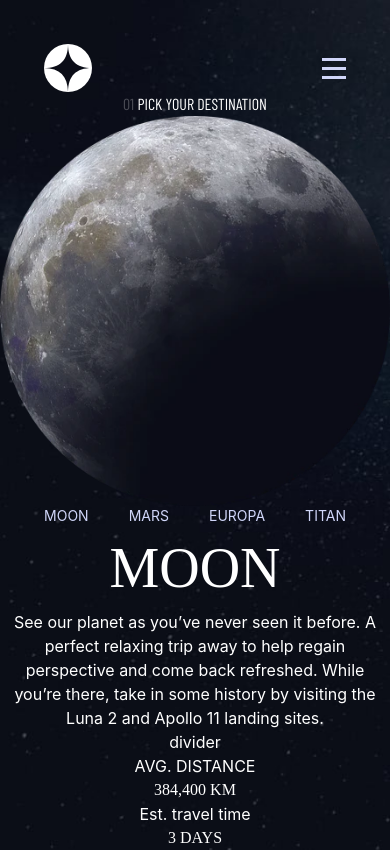
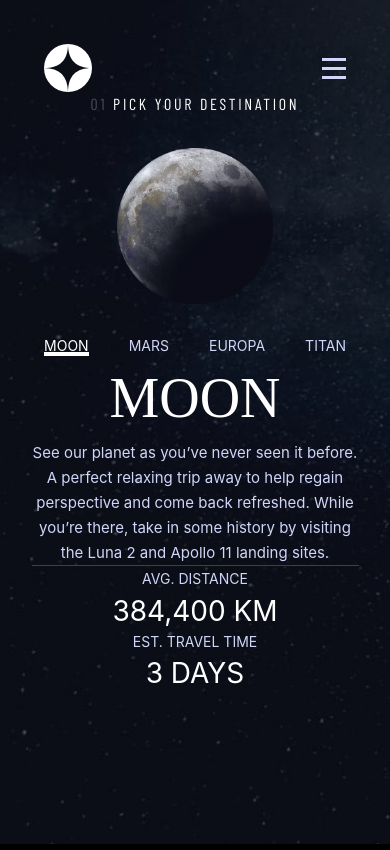
Before and after one commit to alexisarte/space-tourism-website, a React (Vite) app: page /destination in a window 390 px wide. Built offline with nearby package versions, Linux system fonts and the light colour scheme; a web font is replaced by a local one.

Commit message:
Mobile design of the destination page

```diff
--- /dev/null
+++ b/src/components/DestinationItem.tsx
@@ -0,0 +1,24 @@
+type DestinationItemProps = {
+  name: string;
+  onclick: (name: string) => void;
+  isActive: string;
+};
+
+const DestinationItem = ({ name, onclick, isActive }: DestinationItemProps) => {
+  return (
+    <li className="group relative" onClick={() => onclick(name)}>
+      <span className={`${isActive === name ? "text-white" : " "}`}>
+        {name}
+      </span>
+      <span
+        className={`absolute bottom-0 block h-1 w-full ${
+          isActive === name
+            ? "bg-white"
+            : "scale-0 transition-all duration-700 group-hover:scale-100 group-hover:bg-white group-hover:opacity-50"
+        }`}
+      ></span>
+    </li>
+  );
+};
+
+export default DestinationItem;
--- a/src/components/header/Header.tsx
+++ b/src/components/header/Header.tsx
@@ -16,7 +16,7 @@ const Header = () => {
   return (
     <header className="flex justify-between items-center pl-11 pt-11">
       <img src={Logo} />
-      <hr className="relative left-10 z-10 w-[673px] h-px opacity-25 bg-white hidden lg:block" />
+      <hr className="relative left-10 z-10 w-[673px] h-px bg-white opacity-25  hidden lg:block" />
       <button className="relative z-20 sm:hidden pr-11" onClick={toogleMenu}>
         <img src={isOpen ? IconClose : IconHamburguer} />
       </button>
--- a/src/components/header/NavLinkHeader.tsx
+++ b/src/components/header/NavLinkHeader.tsx
@@ -24,12 +24,12 @@ const NavLinkHeader = ({ index, text, path }: Text) => {
         <span className="font-bold inline-block sm:hidden lg:inline-block">{`${index}`}</span>
         {` ${text}`}
       </p>
-      <p
+      <span
         className={`absolute bottom-0 block h-1 w-full ${isActive ? 'bg-white'
           : 'scale-0 transition-all duration-700 group-hover:scale-100 group-hover:bg-white group-hover:opacity-50'}`
         }
       >
-      </p>
+      </span>
     </Link>
   );
 };
--- a/src/pages/Destination.tsx
+++ b/src/pages/Destination.tsx
@@ -3,6 +3,7 @@ import Header from "../components/header/Header";
 import { useState } from "react";
 
 import data from "../data.json";
+import DestinationItem from "../components/DestinationItem";
 
 type DestinationType = {
   name: string;
@@ -15,63 +16,99 @@ type DestinationType = {
   travel: string;
 };
 
-const destinations = ['Moon', 'Mars', 'Europa', 'Titan'];
+const Destination = () => {
+  const [destination, setDestination] = useState<DestinationType | undefined>(
+    data.destinations[0]
+  );
+  const [isActive, setIsActive] = useState('Moon');
 
+  const destinations = [
+    { name: 'Moon', isActive: isActive  === 'Destination 1' },
+    { name: 'Mars', isActive: isActive  === 'Destination 2' },
+    { name: 'Europa', isActive: isActive  === 'Destination 3' },
+    { name: 'Titan', isActive: isActive  === 'Destination 3' },
+  ];
 
-const Destination = () => {
+  // const handleOnclick = (e: React.MouseEvent<HTMLElement, MouseEvent>) => {
+  //   const targetElement = e.target as HTMLLIElement;
+  //   if (targetElement.tagName === "DestinationItem") {
+  //     let destinationName = targetElement.innerText;
+  //     const toCapitalize = (text: string) =>
+  //       text[0].toUpperCase() + text.substring(1);
+  //     // const toCapitalizeEveryWord = (text) => {
+  //     //   return text.split(" ")                      // Separamos en un array cada palabra
+  //     //     .map(word => toCapitalize(word))          // Aplicamos el capitalizar a cada elemento
+  //     //     .join(" ");                               // Lo volvemos a unir en un string
+  //     // }
+  //     destinationName = toCapitalize(destinationName.toLowerCase());
+  //     const destination = data.destinations.find(
+  //       (destination) => destination.name === destinationName
+  //     );
+  //     setDestination(destination);
+  //   }
 
-  const [destination, setDestination] = useState<DestinationType | undefined>(data.destinations[0]);
-
-  const handleOnclick = (e: React.MouseEvent<HTMLElement, MouseEvent>) => {
-    const targetElement = e.target as HTMLLIElement;
-    if (targetElement.tagName === 'LI') {
-      let destinationName = targetElement.innerText;
-      const toCapitalize = (text: string) => text[0].toUpperCase() + text.substring(1);
-      // const toCapitalizeEveryWord = (text) => {
-      //   return text.split(" ")                      // Separamos en un array cada palabra
-      //     .map(word => toCapitalize(word))          // Aplicamos el capitalizar a cada elemento
-      //     .join(" ");                               // Lo volvemos a unir en un string
-      // }
-      destinationName = toCapitalize(destinationName.toLowerCase());
-      const destination = data.destinations.find((destination) => destination.name === destinationName);
-      setDestination(destination);
-    }
+  const handleOnClick = (destinationName: string) => {
+    const toCapitalize = (text: string) =>
+      text[0].toUpperCase() + text.substring(1);
+    const formattedName = toCapitalize(destinationName.toLowerCase());
+    const newDestination = data.destinations.find(
+      (destination) => destination.name === formattedName
+    );
+    setDestination(newDestination);
+    setIsActive(destinationName);
   };
-
 
   return (
     <>
-      <div className="bg-destination min-h-screen">
+      <section className="bg-destination min-h-screen">
         <Header />
         <main className="grid place-items-center text-center">
+          <section className="grid place-items-center">
+            <h5 className="tracking-[2.70px]">
+              <span className="opacity-25 font-bold">01</span> pick your
+              destination
+            </h5>
+            <img
+              src={destination?.images.webp}
+              alt="destination"
+              className="w-2/5 my-8"
+            />
+          </section>
           <div>
-            <h5><span className="opacity-25 font-bold">01</span> pick your destination</h5>
-            <img src={destination?.images.webp} alt="destination" />
-          </div>
-          <div>
-            <nav onClick={(e) => handleOnclick(e)} className="flex justify-center gap-10 text-sm uppercase list-none text-pale-blue">
-              {destinations.map((destination) =>
-                <li key={destination}>{destination}</li>
-              )}
+            <nav>
+              <ul className="flex justify-center gap-10 text-sm uppercase list-none text-pale-blue">
+                {destinations.map((destination) => (
+                  <DestinationItem
+                    key={destination.name}
+                    name={destination.name}
+                    onclick={handleOnClick}
+                    isActive={isActive}
+                  />
+                ))}
+              </ul>
             </nav>
-            <h2 className="text-[56px] sm:text-[80px] lg:text-[100px]">{destination?.name}</h2>
-            <p>
+            <h2 className="text-[56px] sm:text-[80px] lg:text-[100px]">
+              {destination?.name}
+            </h2>
+            <p className="text-pale-blue text-[15px] leading-[25px] max-w-[327px]">
               {destination?.description}
             </p>
-            <div>divider</div>
-            <div>
+            <hr className="border-gray-700" />
+            <div className="uppercase">
               <div>
-                <span>AVG. DISTANCE</span>
-                <h3>{destination?.distance}</h3>
+                <span className="text-pale-blue text-sm">AVG. DISTANCE</span>
+                <p className="text-[28px]">{destination?.distance}</p>
               </div>
               <div>
-                <span>Est. travel time</span>
-                <h3>{destination?.travel}</h3>
+                <span className="block text-pale-blue text-sm uppercase">
+                  Est. travel time
+                </span>
+                <time className="text-[28px]">{destination?.travel}</time>
               </div>
             </div>
           </div>
         </main>
-      </div>
+      </section>
     </>
   );
 };
```
